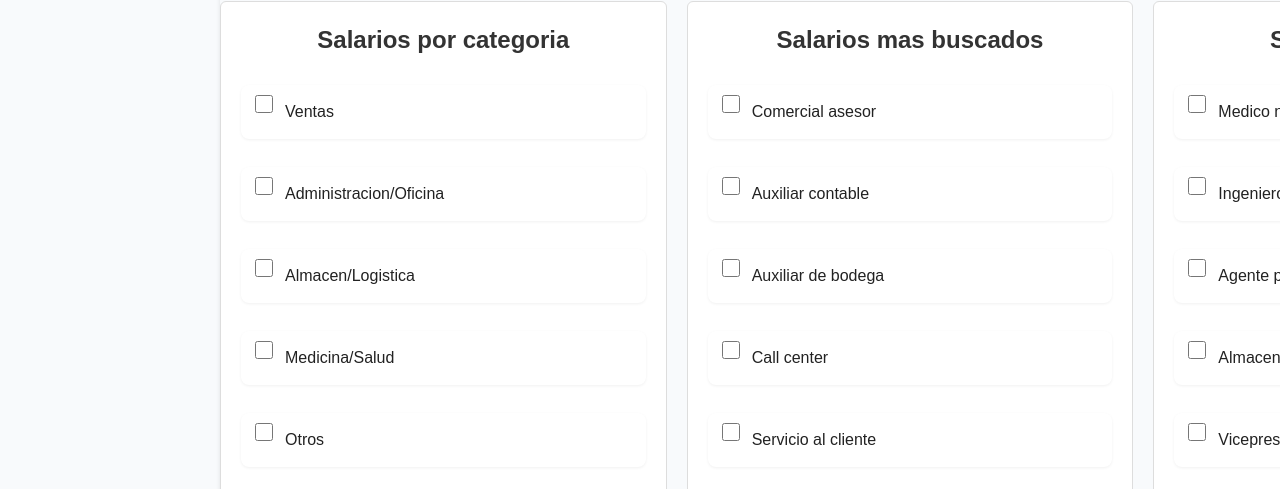
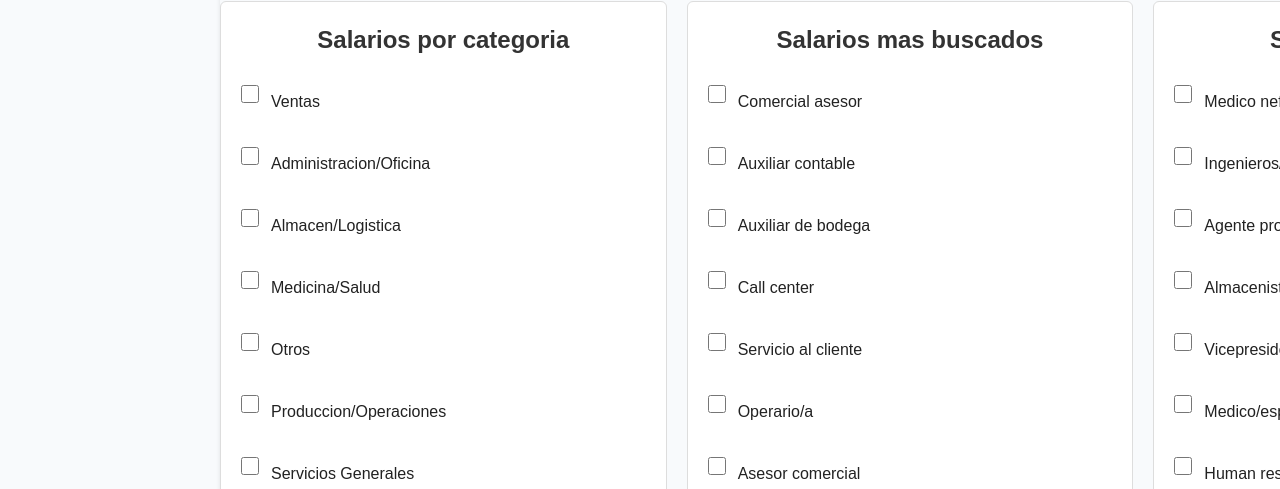
Before and after one commit to juangomlin/WORKABLE_1, a React (Vite) app: page /salary in a window 1280 px wide. Shown: the part 311-800 px from the top of the page. Built offline with nearby package versions, Linux system fonts and the light colour scheme.

Commit message:
NuevoSalaryPage3

```diff
--- a/src/pages/SalaryPage/SalaryPage.css
+++ b/src/pages/SalaryPage/SalaryPage.css
@@ -101,26 +101,19 @@
 .checkboxes label {
   display: flex;
   align-items: center;
-  padding: 10px 14px;
-  background-color: #fff;
-  border-radius: 8px;
   font-size: 16px;
   color: #222;
   cursor: pointer;
-  box-shadow: 0 1px 3px rgba(0,0,0,0.06);
   transition: background-color 0.2s ease;
   gap: 12px;
 }
 
-
 .checkboxes label input[type="checkbox"] {
-  accent-color: #a9a7a6;
+  accent-color: #ff6302;
   width: 18px;
   height: 18px;
   cursor: pointer;
 }
-
-
 
 @media (max-width: 1200px) {
   .filters {
```
